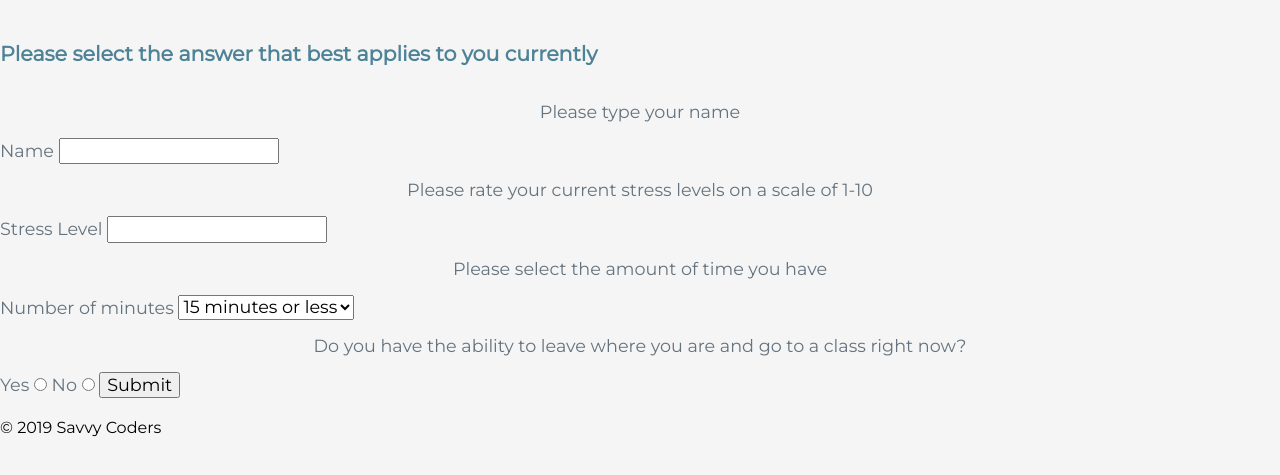
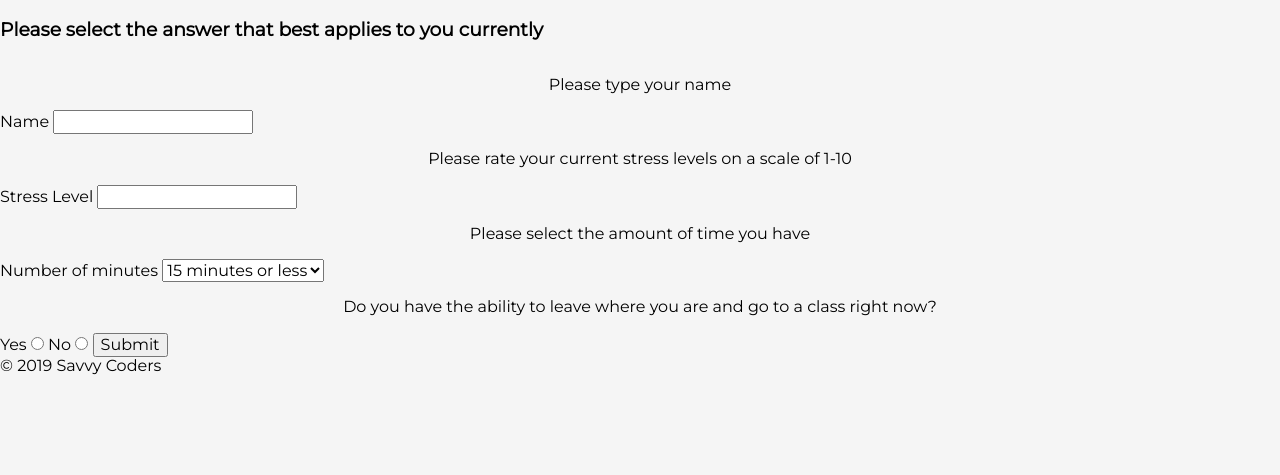
Before and after one commit to madiry0904/capstone-project, a website: page resources/index.html in a window 1280 px wide. Shown: the part 77-552 px from the top of the page. Drawn offline with nearby package versions, Linux system fonts and the light colour scheme.

```diff
--- a/styles.css
+++ b/styles.css
@@ -82,7 +82,7 @@
 .button:focus,
 .button:hover{
 background: var(--text-secondary-color);
-transition: background 2s;
+transition: background 1s;
 }
 
 .flex{
@@ -95,6 +95,10 @@
   width: 80vw;
   padding: 0;
   margin: 0 .5rem;
+}
+
+.flex--wrap{
+  flex-wrap: wrap;
 }
 
 .justify-center{
@@ -110,18 +114,3 @@
   height: 85vh;
   width: 100vw;
 }
-
-.quiz{
-  color:var(--text-secondary-color);
-  font-size: 1.1em;
-  padding: .25em;
-  margin: 0;
-  display: initial;
-}
-.quiz h3{
-  color: var(--primary-color);
-}
-
-.quiz p{
-
-}
```
Also changed, not shown: quiz/index.html (+4 -1 lines).
